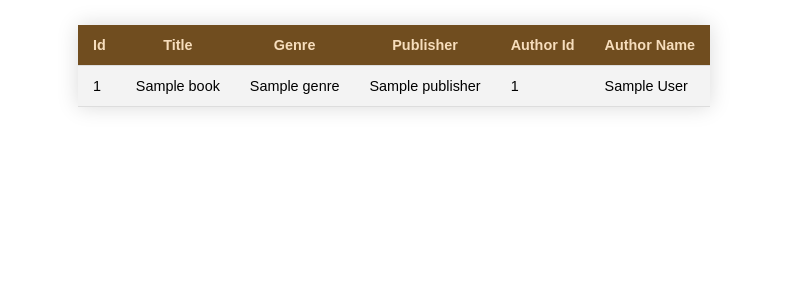
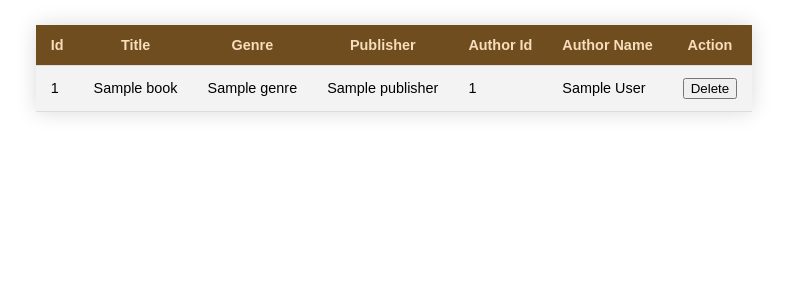
Before and after one commit to Michalju/week4_day3_homework, a Flask app: page /books in a window 1280 px wide. Shown: the part 76-376 px from the top of the page, without its empty margins (246-1033 px from the left). Run offline with Flask 2, Linux system fonts and the light colour scheme; a database or web service that is not in the repository returns one stand-in record (values such as "Sample title"); some libraries are stand-ins or nearby versions.

Commit message:
Completed MVP task 2

```diff
--- a/controllers/books_controller.py
+++ b/controllers/books_controller.py
@@ -34,3 +34,7 @@ def get_books():
 
 # DELETE
 # DELETE '/books/<id>'
+@books_blueprint.route("/books/delete", methods=["POST"])
+def delete_task():
+    book_repository.delete(request.form['book_id'])
+    return redirect('/books')
--- a/templates/books/index.html
+++ b/templates/books/index.html
@@ -9,6 +9,7 @@
             <th>Publisher</th>
             <th>Author Id</th>
             <th>Author Name</th>
+            <th>Action</th>
         </tr>
     {% for book in books %}
         <tr>
@@ -18,6 +19,13 @@
             <td>{{book.publisher}}</td>
             <td>{{book.author.id}}</td>
             <td>{{book.author.first_name}} {{book.author.last_name}}</td>
+            <td>
+                <form action="/books/delete" method="post">
+                    <input type="hidden" name="book_id" value="{{book.id}}">
+                    <button type="submit">Delete</button>
+                </form>
+
+            </td>
          </tr>
     {% endfor %}
     </table>
```
